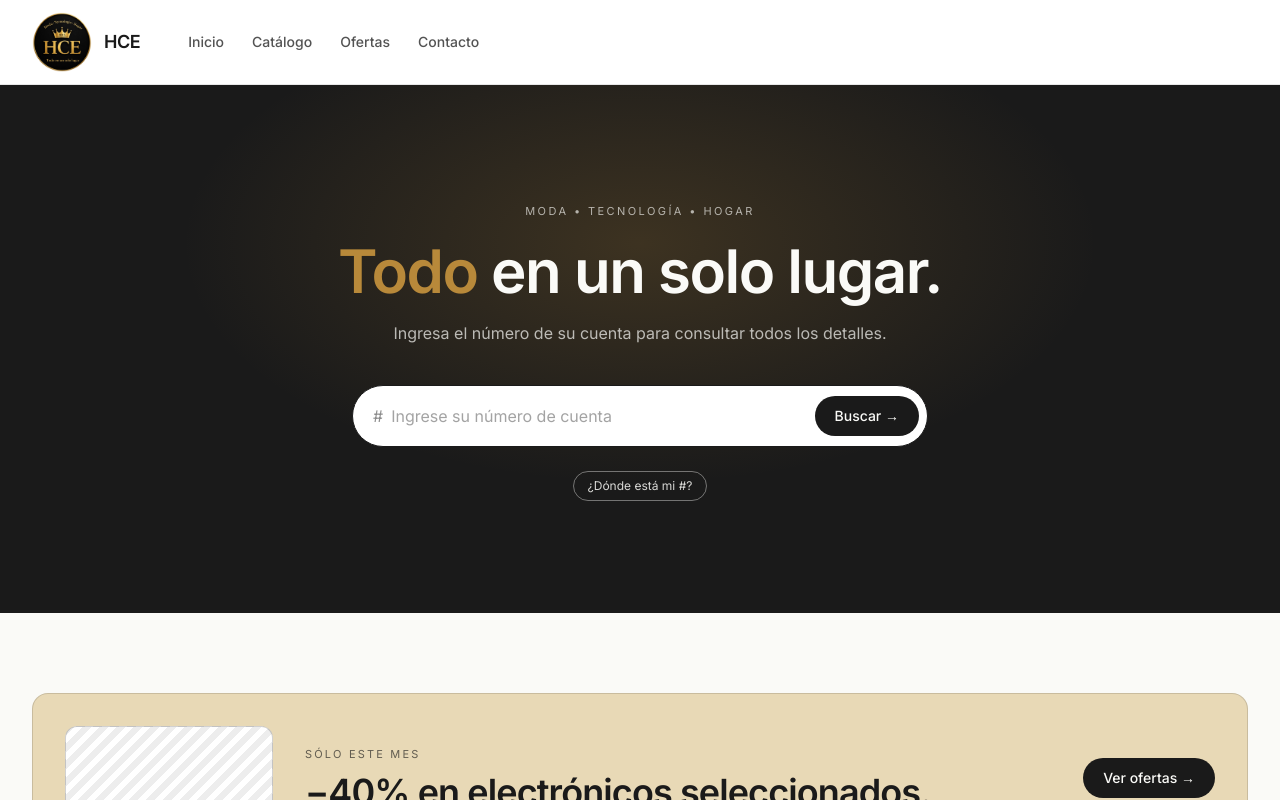
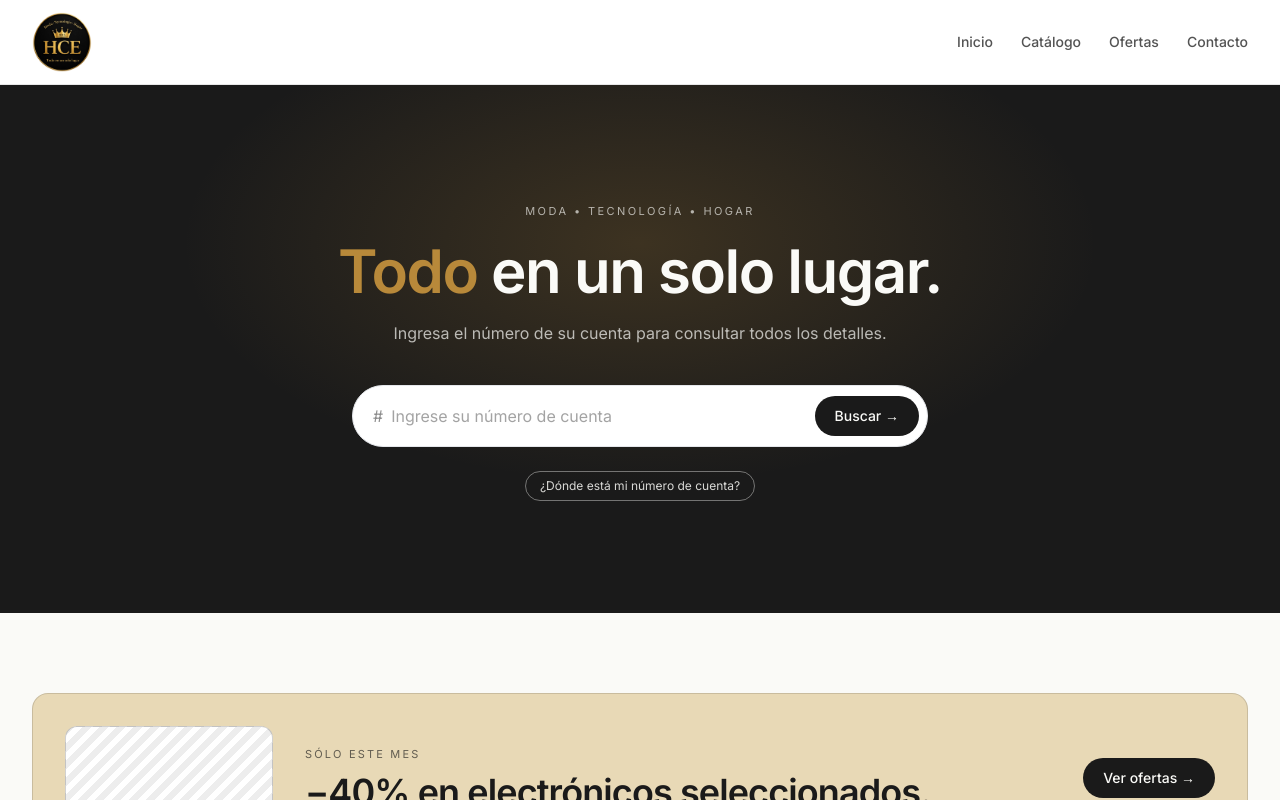
Before and after one commit to sistemakim/clienteskym, a Next.js app: page / in a window 1280 px wide. Shown: the top 800 px of the page. Built offline with nearby package versions, Linux system fonts and the light colour scheme.

Commit message:
layout changes to [cuenta]

```diff
--- a/package.json
+++ b/package.json
@@ -31,6 +31,6 @@
     "autoprefixer": "^10.4.20",
     "postcss": "^8.4.49",
     "tailwindcss": "^3.4.17",
-    "typescript": "^5.7.2"
+    "typescript": "^6.0.3"
   }
 }
--- a/src/app/cuenta/[cuenta]/page.tsx
+++ b/src/app/cuenta/[cuenta]/page.tsx
@@ -6,6 +6,7 @@ import { redirect } from 'next/navigation'
 import { Button, Result } from 'antd';
 import { tablaAmortColumns, tablaPagosColumns } from '@/constants/columns'
 import Link from 'next/link'
+import Search from '@/components/cuenta/Search'
 
 export default async function Cuenta({ params }: { params: Promise<{ cuenta: string }> }) {
 
@@ -18,24 +19,25 @@ export default async function Cuenta({ params }: { params: Promise<{ cuenta: str
 
     if (data[0] == null) {
         return (
-            <div className='bg-paper'>
             <Result
                 status='404'
                 title='Número de cuenta no encontrado'
                 subTitle='Parece que el número de cuenta ingresado no existe, intente con otro, por favor.'
                 extra={
-                        <Link href={'/cuenta'}>
+                    <Link href={'/'}>
                         <Button type='primary'>Regresar</Button>
                     </Link>
                 }
             />
-            </div>
         )
     }
 
     return (
-        <div className='bg-paper'>
-            <div className='mx-auto flex max-w-7xl flex-col gap-5 px-5 py-8 sm:px-8 sm:py-10'>
+        <div className='bg-paper p-5'>
+            <Search
+                styleVariant='compact'
+            />
+            <div className='mx-auto flex max-w-7xl flex-col gap-5 py-4 sm:px-8 sm:py-10'>
                 <Summary data={data[0]} />
                 <Table
                     title='Tabla de amortización'
--- a/src/components/cuenta/Search.tsx
+++ b/src/components/cuenta/Search.tsx
@@ -1,54 +1,85 @@
 'use client'
-import React from 'react'
-import { Form, Input, Space, Button, Typography } from 'antd';
-import { useRouter } from 'next/navigation'
+import { useState } from 'react';
+import { useRouter } from 'next/navigation';
+import { isValidNoCuenta } from '@/utils/isValidNoCuenta';
 
-const { Title } = Typography;
+export default function Search({ styleVariant = "primary"} : { styleVariant?: string }) {
 
-export default function Search() {
+    const router = useRouter();
 
-    const router = useRouter()
+    const [value, setValue] = useState('');
+    const [error, setError] = useState<string | null>(null);
 
-    const onFinish = (value: { no_cuenta: string }) => {
-        router.push(`/cuenta/${value.no_cuenta}`)
+    const onSubmit = (e: { preventDefault: () => void }) => {
+        e.preventDefault();
+        const trimmed = value.trim();
+        if (!trimmed) {
+        setError('Ingrese su número de cuenta');
+        return;
+        }
+        if (!isValidNoCuenta(trimmed) || trimmed.length > 30) {
+        setError('Número de cuenta inválido');
+        return;
+        }
+        setError(null);
+        router.push(`/cuenta/${trimmed}`);
+    };
+
+    const formVariants = {
+        primary: "mx-auto mt-10 flex max-w-xl flex-col gap-2 rounded-2xl border bg-white p-2 sm:flex-row sm:items-center sm:rounded-full sm:p-2 sm:pl-5",
+        compact: "flex max-w-xl flex-row items-center gap-2 rounded-full border bg-white p-2 pl-5"
     }
 
-    const onFinishFailed = () => {
-        console.log('Failed!');
+    const formElementVariants = {
+        primary: "flex flex-1 items-center gap-2 px-3 sm:px-0",
+        compact: "flex flex-1 flex-row items-center gap-2 px-3 sm:px-0"
+
+    }
+
+    const formButtonVariants = {
+        primary: "w-full rounded-xl bg-ink px-5 py-3 text-base font-medium text-paper transition hover:bg-ink2 sm:w-auto sm:rounded-full sm:py-2.5 sm:text-sm",
+        compact: "shrink-0 rounded-full bg-ink px-5 py-2.5 text-sm font-medium text-paper transition hover:bg-ink2"
+    }
+
+    const placeholderVariants = {
+        primary: "Ingrese su número de cuenta",
+        compact: "Ingrese su cuenta"
     }
 
     return (
-        <div className='rounded-2xl border border-ink/15 bg-white p-5 sm:p-6'>
-            <Title level={4} className='!mb-4 !text-lg !font-semibold !tracking-tight !text-ink'>Número de cuenta</Title>
-            <Form
-                name="input_cuenta"
-                layout="horizontal"
-                size='large'
-                autoComplete="off"
-                onFinish={onFinish}
-                onFinishFailed={onFinishFailed}
+        <>
+            <form
+                onSubmit={onSubmit}
+                className={formVariants[styleVariant]}
             >
-                <Form.Item
-                    hasFeedback
-                    name="no_cuenta"
-                    validateFirst
-                    rules={[
-                        { max: 30, message: 'Número de cuenta inválido' },
-                        { pattern: /^[a-zA-Z\d]+$/, message: 'Número de cuenta inválido' },
-                        { min: 1, message: 'Ingrese su número de cuenta' },
-                        { whitespace: true, message: 'Ingrese su número de cuenta' },
-                        { required: true, message: 'Ingrese su número de cuenta' }
-                    ]}
-                >
-                    <Space.Compact style={{ width: '100%' }}>
-                        <Input
-                            placeholder="Ingrese su número de cuenta"
-                            allowClear={true}
-                        />
-                        <Button type="primary" htmlType='submit'>Buscar</Button>
-                    </Space.Compact>
-                </Form.Item>
-            </Form>
-        </div>
+            <div className={formElementVariants[styleVariant]}>
+                <span aria-hidden className="text-ink/50">#</span>
+                <input
+                value={value}
+                onChange={(e) => {
+                    setValue(e.target.value);
+                    if (error) setError(null);
+                }}
+                placeholder={placeholderVariants[styleVariant]}
+                aria-label="Número de factura"
+                autoCapitalize="characters"
+                autoCorrect="off"
+                spellCheck={false}
+                inputMode="text"
+                enterKeyHint="search"
+                className="w-full bg-transparent py-2.5 text-base text-ink placeholder:text-ink/40 focus:outline-none"
+                />
+            </div>
+            <button
+                type="submit"
+                className={formButtonVariants[styleVariant]}
+            >
+                Buscar →
+            </button>
+            </form>
+            {error && (
+                <p className="mt-3 text-xs text-gold">{error}</p>
+            )}
+        </>
     )
 }
--- a/src/components/home/Contact.tsx
+++ b/src/components/home/Contact.tsx
@@ -26,7 +26,7 @@ export default function Contact() {
                 </a>
               }
             />
-            <InfoRow icon="⌖" label="Dirección" value="Av. 27 de Febrero #144, SDQ" />
+            <InfoRow icon="⌖" label="Dirección" value="Privada Circonia #1268 Col. Los Encinos" />
             <InfoRow icon="⏱" label="Horario" value="Lun–Sáb · 9:00 — 19:00" />
             <InfoRow
               icon="@"
--- a/src/components/home/Header.tsx
+++ b/src/components/home/Header.tsx
@@ -31,7 +31,7 @@ export default function Header() {
     >
       {({ open, close }) => (
         <>
-          <div className="mx-auto flex max-w-7xl items-center gap-6 px-5 py-3 sm:px-8">
+          <div className="mx-auto flex md:justify-between items-center gap-6 px-5 py-3 sm:px-8">
             <Link href="/" className="flex items-center gap-3">
               <Image
                 src="/logo.webp"
@@ -39,12 +39,14 @@ export default function Header() {
                 width={60}
                 height={60}
               />
+              {/*
               <span className="leading-tight">
                 <span className="block text-lg font-semibold tracking-tight text-ink">HCE</span>
               </span>
+              */}
             </Link>
 
-            <nav className="ml-6 hidden items-center gap-7 md:flex">
+            <nav className="ml-6 hidden gap-7 md:flex md:items-center">
               {NAV_LINKS.map((l) => (
                 <Link
                   key={l.href}
--- a/src/components/home/HeroSearch.tsx
+++ b/src/components/home/HeroSearch.tsx
@@ -1,29 +1,7 @@
-'use client';
-
-import { useState } from 'react';
-import { useRouter } from 'next/navigation';
 import { Popover, PopoverButton, PopoverPanel } from '@headlessui/react';
-import { isValidNoCuenta } from '@/utils/isValidNoCuenta';
+import Search from '../cuenta/Search';
 
 export default function HeroSearch() {
-  const router = useRouter();
-  const [value, setValue] = useState('');
-  const [error, setError] = useState<string | null>(null);
-
-  const onSubmit = (e: { preventDefault: () => void }) => {
-    e.preventDefault();
-    const trimmed = value.trim();
-    if (!trimmed) {
-      setError('Ingrese su número de factura');
-      return;
-    }
-    if (!isValidNoCuenta(trimmed) || trimmed.length > 30) {
-      setError('Número de factura inválido');
-      return;
-    }
-    setError(null);
-    router.push(`/cuenta/${trimmed}`);
-  };
 
   return (
     <section
@@ -54,43 +32,12 @@ export default function HeroSearch() {
           Ingresa el número de su cuenta para consultar todos los detalles.
         </p>
 
-        <form
-          onSubmit={onSubmit}
-          className="mx-auto mt-10 flex max-w-xl flex-col gap-2 rounded-2xl border border-ink bg-white p-2 sm:flex-row sm:items-center sm:rounded-full sm:p-2 sm:pl-5"
-        >
-          <div className="flex flex-1 items-center gap-2 px-3 sm:px-0">
-            <span aria-hidden className="text-ink/50">#</span>
-            <input
-              value={value}
-              onChange={(e) => {
-                setValue(e.target.value);
-                if (error) setError(null);
-              }}
-              placeholder="Ingrese su número de cuenta"
-              aria-label="Número de factura"
-              autoCapitalize="characters"
-              autoCorrect="off"
-              spellCheck={false}
-              inputMode="text"
-              enterKeyHint="search"
-              className="w-full bg-transparent py-2.5 text-base text-ink placeholder:text-ink/40 focus:outline-none"
-            />
-          </div>
-          <button
-            type="submit"
-            className="w-full rounded-xl bg-ink px-5 py-3 text-base font-medium text-paper transition hover:bg-ink2 sm:w-auto sm:rounded-full sm:py-2.5 sm:text-sm"
-          >
-            Buscar →
-          </button>
-        </form>
-        {error && (
-          <p className="mt-3 text-xs text-gold">{error}</p>
-        )}
+        <Search/>
 
         <div className="mt-6 flex flex-wrap justify-center gap-2">
           <Popover className="relative">
             <PopoverButton className="rounded-full border border-paper/40 px-3.5 py-1.5 text-xs text-paper/85 transition hover:bg-white/10 focus:outline-none">
-              ¿Dónde está mi #?
+              ¿Dónde está mi número de cuenta?
             </PopoverButton>
             <PopoverPanel
               transition
--- a/tsconfig.json
+++ b/tsconfig.json
@@ -13,6 +13,7 @@
     "module": "esnext",
     "moduleResolution": "bundler",
     "resolveJsonModule": true,
+    "noImplicitAny": false,
     "isolatedModules": true,
     "jsx": "preserve",
     "incremental": true,
```
Also changed, not shown: 2 other files (tests, documents, lock files or other folders). Lines whose indentation alone changed are shown as unchanged.
